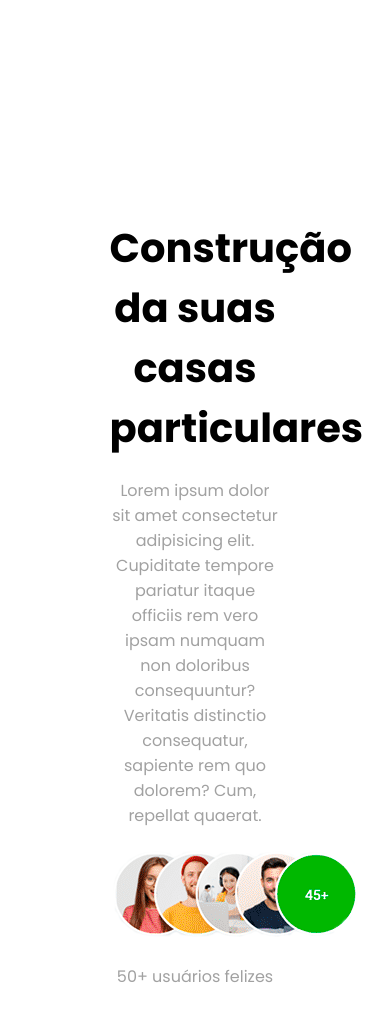
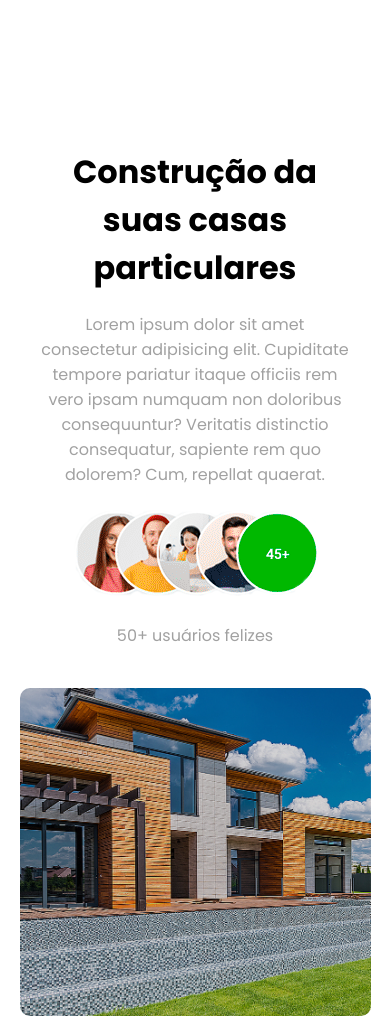
Before and after one commit to TheodoroL/mrstudio, a plain HTML site: page index.html in a window 390 px wide. Shown: the part 2320-3336 px from the top of the page. Drawn offline with Linux system fonts and the light colour scheme.

Commit message:
Adiciona estilos para a seção "casa", incluindo padding e centralização do texto

```diff
--- a/public/css/style.css
+++ b/public/css/style.css
@@ -280,4 +280,14 @@ main .container{
     main .container .main-text h1{
         font-size: 3rem;
     }
+
+    .casa .casa-text{
+        padding: 20px;
+        text-align: center;
+    }
+
+    .casa-text h2{
+        font-size: 2rem;
+    }
+
  }
```
